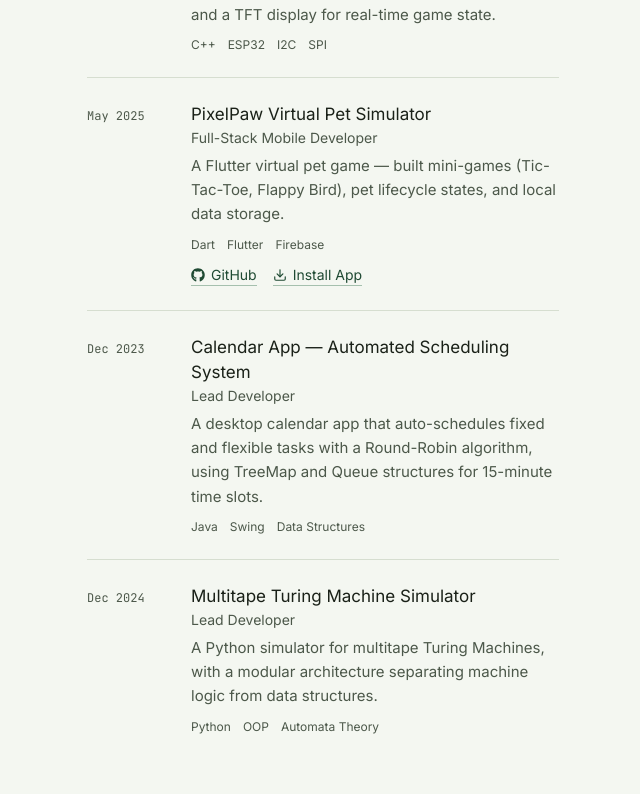
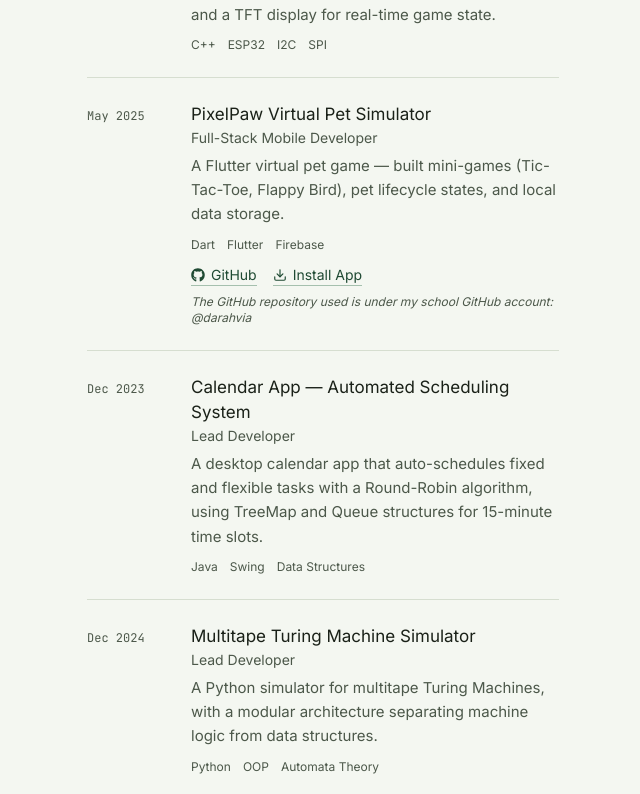
Before and after one commit to viamosc/work-portfolio, a Next.js app: page / in a window 1280 px wide. Shown: the part 1020-1814 px from the top of the page, without its empty margins (317-957 px from the left). Built offline with nearby package versions, Linux system fonts and the light colour scheme.

Commit message:
notes section

```diff
--- a/src/components/ProjectsSection.tsx
+++ b/src/components/ProjectsSection.tsx
@@ -63,6 +63,13 @@ export function ProjectsSection() {
                           </a>
                         );
                       })}
+                    </div>
+                  )}
+
+                  {/* notes */}
+                  {item.notes && (
+                    <div className="mt-2 text-xs text-ink-soft italic">
+                      {item.notes}
                     </div>
                   )}
 
--- a/src/data/content.ts
+++ b/src/data/content.ts
@@ -151,7 +151,7 @@ export const projects: {
     description:
       "A Flutter virtual pet game \u2014 built mini-games (Tic-Tac-Toe, Flappy Bird), pet lifecycle states, and local data storage.",
     tags: ["Dart", "Flutter", "Firebase"],
-    notes: "",
+    notes: "The GitHub repository used is under my school GitHub account: @darahvia",
     links: [
   { label: "GitHub", url: "https://github.com/viamosc/MPC.git", icon: FaGithub },
   { label: "Install App", url: "https://drive.google.com/file/d/1mBmcmaoFbP5-2GZwSjlVR_IZeL4Bfsde/view?usp=drive_link", icon: FiDownload },
```
